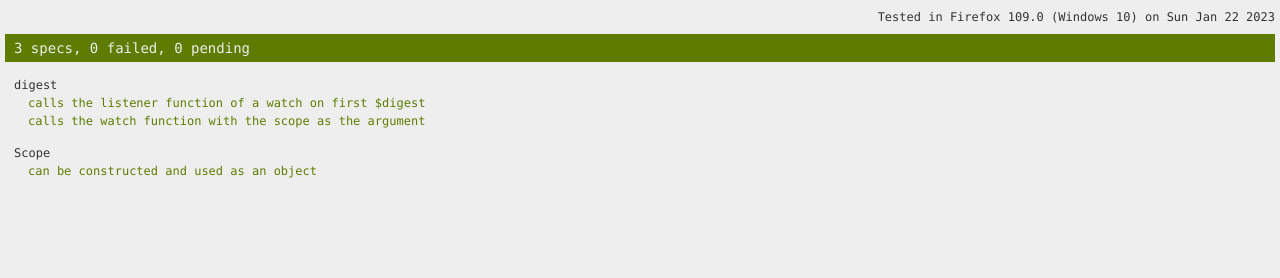
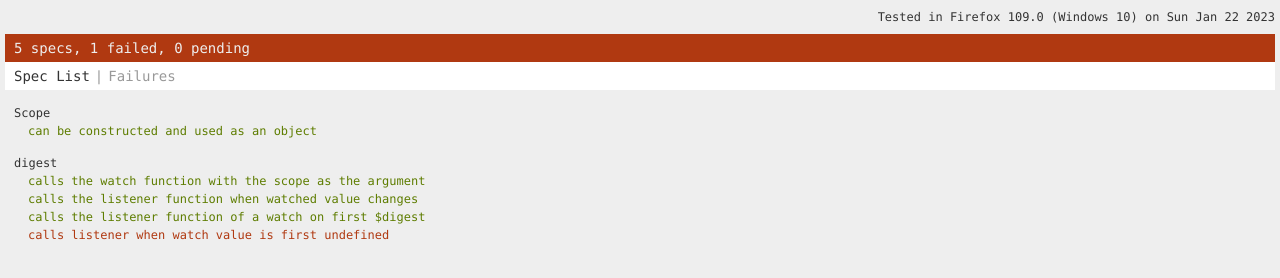
Before and after one commit to code4profite/myangularAgain, a website: page karma_html/Firefox 109.0 (Windows 10)/index.html in a window 1280 px wide. Drawn offline with Linux system fonts and the light colour scheme.

Commit message:
fix problem of watch value undefined

```diff
--- a/karma_html/Firefox 109.0 (Windows 10)/index.html
+++ b/karma_html/Firefox 109.0 (Windows 10)/index.html
@@ -99,10 +99,13 @@ body { background-color: #eeeeee; padding: 0; margin: 5px; overflow-y: scroll; }
 <div class="alert">
 
 
-
-
-  <span class="passingAlert bar"><span class="fold-buttons"><a href="#" onclick="fold();">Fold</a> |
-  <a href="#" onclick="unfold();">Unfold</a></span>3 specs, 0 failed, 0 pending</span>
+<!-- <span class="failingAlert bar">Failed 1 specs</span> -->
+<span class="failingAlert bar"><span class="fold-buttons"><a href="#" onclick="fold();">Fold</a> |
+  <a href="#" onclick="unfold();">Unfold</a></span>5 specs, 1 failed, 0 pending</span>
+<span class="resultsMenu bar">
+<a class="summaryMenuItem" onclick="showSummary();" href="#">Spec List<a>|<a
+   class="detailsMenuItem" onclick="showFailures();" href="#">Failures</a>
+</span>
 
 
 
@@ -115,19 +118,6 @@ body { background-color: #eeeeee; padding: 0; margin: 5px; overflow-y: scroll; }
 
 
     <div class="suite passed">
-      <span class="description">digest</span>
-
-      <div class="specSummary passed">
-      <span class="description">calls the listener function of a watch on first $digest</span>
-      </div>
-
-      <div class="specSummary passed">
-      <span class="description">calls the watch function with the scope as the argument</span>
-      </div>
-
-    </div>
-
-    <div class="suite passed">
       <span class="description">Scope</span>
 
       <div class="specSummary passed">
@@ -136,10 +126,43 @@ body { background-color: #eeeeee; padding: 0; margin: 5px; overflow-y: scroll; }
 
     </div>
 
+    <div class="suite failed">
+      <span class="description">digest</span>
+
+      <div class="specSummary passed">
+      <span class="description">calls the watch function with the scope as the argument</span>
+      </div>
+
+      <div class="specSummary passed">
+      <span class="description">calls the listener function when watched value changes</span>
+      </div>
+
+      <div class="specSummary passed">
+      <span class="description">calls the listener function of a watch on first $digest</span>
+      </div>
+
+      <div class="specSummary failed">
+      <span class="description">calls listener when watch value is first undefined</span>
+      </div>
+
+    </div>
+
 
 </div>
 
 <div id="details">
+
+
+  <div class="specDetail failed">
+    <span class="description">digest calls listener when watch value is first undefined</span>
+    <div class="stackTrace">
+      <div class="resultMessage">Expected 0 to be 1.
+&lt;Jasmine&gt;
+require&lt;[&quot;C:\\Users\\dell\\Desktop\\app\\myangularAgain\\test\\scope_spec.js&quot;]&lt;/&lt;/&lt;@http://localhost:9876/absoluteC:/Users/dell/AppData/Local/Temp/a0d6d65e0c6759dc097c5f66ed15f3d1.browserify.js?75a6ab58d87c221c6c54f7dcd8f7100aa2c4d50a:17326:31
+&lt;Jasmine&gt;</div>
+    </div>
+  </div>
+
 
 </div>
 
@@ -152,7 +175,7 @@ document.body.onkeypress = function (e) {
   switch (e.keyCode) {
     case 102: toggleFold(); break;
     case 49: showSummary(); break;
-
+    case 50: showFailures(); break;
   }
 };
 
```
Also changed, not shown: karma_html/Chrome 109.0.0.0 (Windows 10)/index.html (+29 -6 lines), src/scope.js (+5 -2 lines), test/scope_spec.js (+2 -2 lines).
